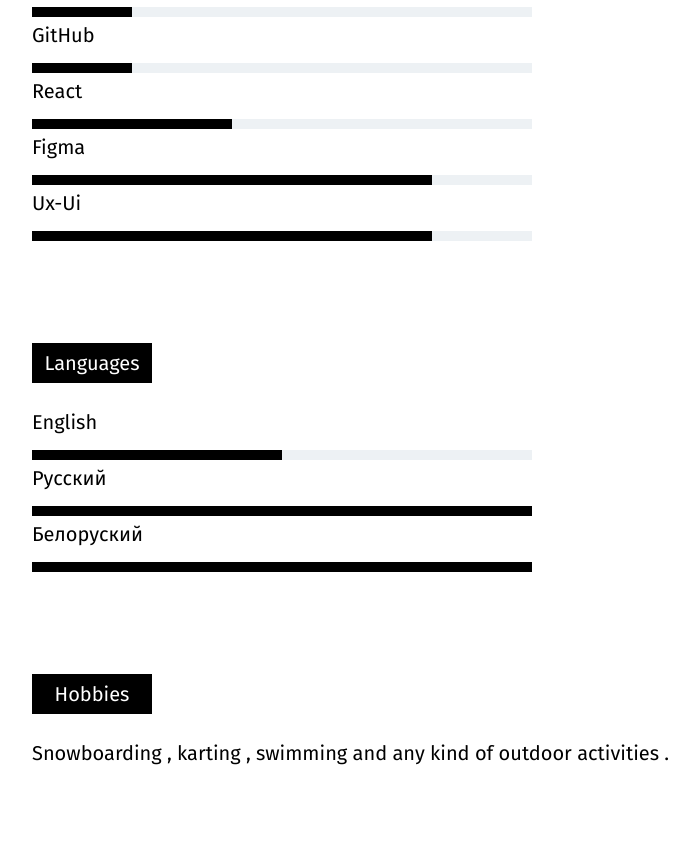
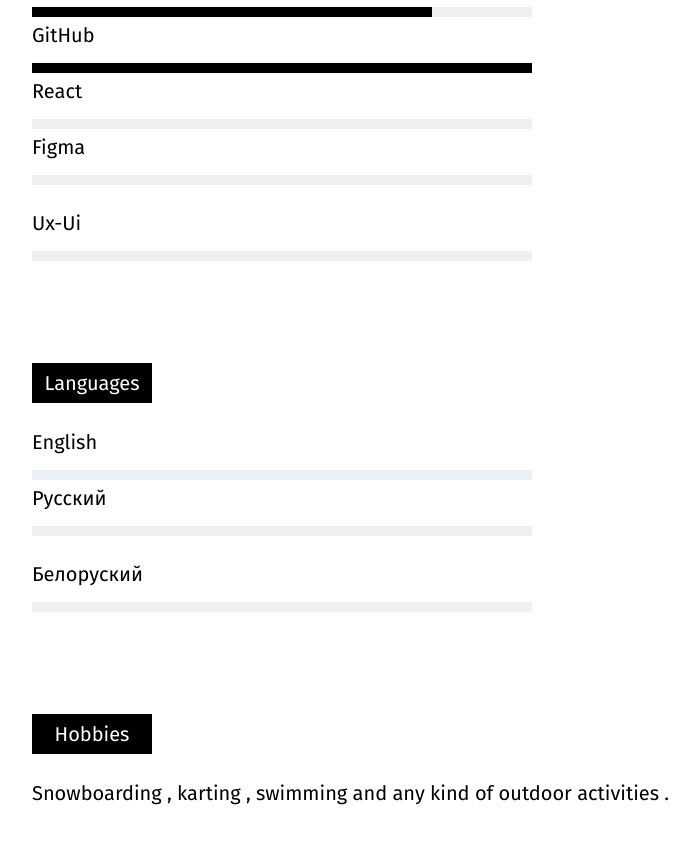
Before and after one commit to YungTrapa/My-Summary, a plain HTML site: page index.html in a window 1280 px wide. Shown: the part 1764-2608 px from the top of the page, without its empty margins (58-757 px from the left). Before the commit the page ends 2586 px from the top, so only its background shows below. Drawn offline with Linux system fonts and the light colour scheme.

Commit message:
Update style.css

```diff
--- a/css/style.css
+++ b/css/style.css
@@ -56,6 +56,9 @@
     font-size: 20px;
     font-weight: 400;
 }
+.section_description:last-child{
+    margin-top: 20px;
+}
 .section_name{
     width: 120px;
     height: 40px;
@@ -99,51 +102,26 @@
 }
 .current_level-1{
     background-color: #000;
-    width: 300px;
+    width: 100px;
     height: 10px;
 }
 .current_level-2{
     background-color: #000;
-    width: 300px;
+    width: 200px;
     height: 10px;
 }
 .current_level-3{
     background-color: #000;
-    width: 200px;
+    width: 300px;
     height: 10px;
 }
 .current_level-4{
     background-color: #000;
-    width: 100px;
+    width: 400px;
     height: 10px;
 }
 .current_level-5{
     background-color: #000;
-    width: 100px;
-    height: 10px;
-}
-.current_level-6{
-    background-color: #000;
-    width: 200px;
-    height: 10px;
-}
-.current_level-7{
-    background-color: #000;
-    width: 400px;
-    height: 10px;
-}
-.current_level-8{
-    background-color: #000;
-    width: 250px;
-    height: 10px;
-}
-.current_level-9{
-    background-color: #000;
     width: 500px;
     height: 10px;
 }
-.current_level-10{
-    background-color: #000;
-    width: 500px;
-    height: 10px;
-}
```
